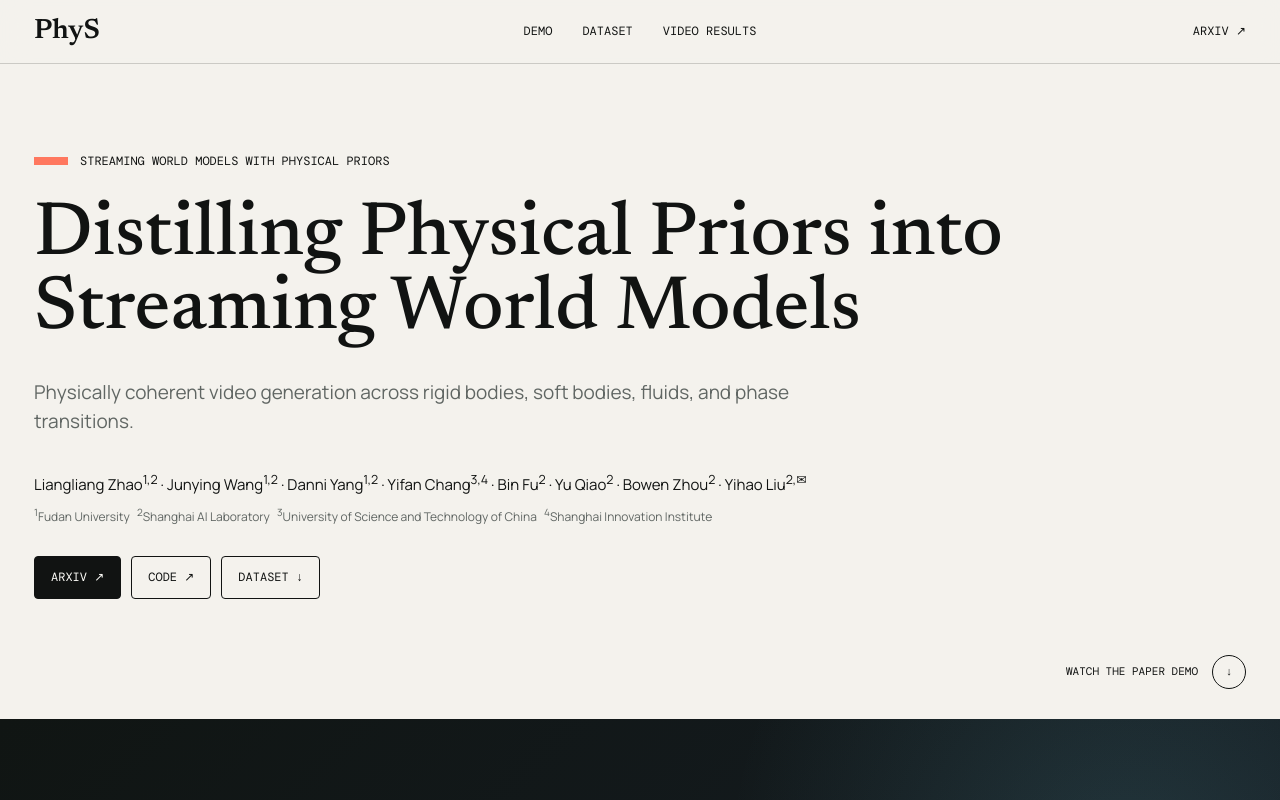
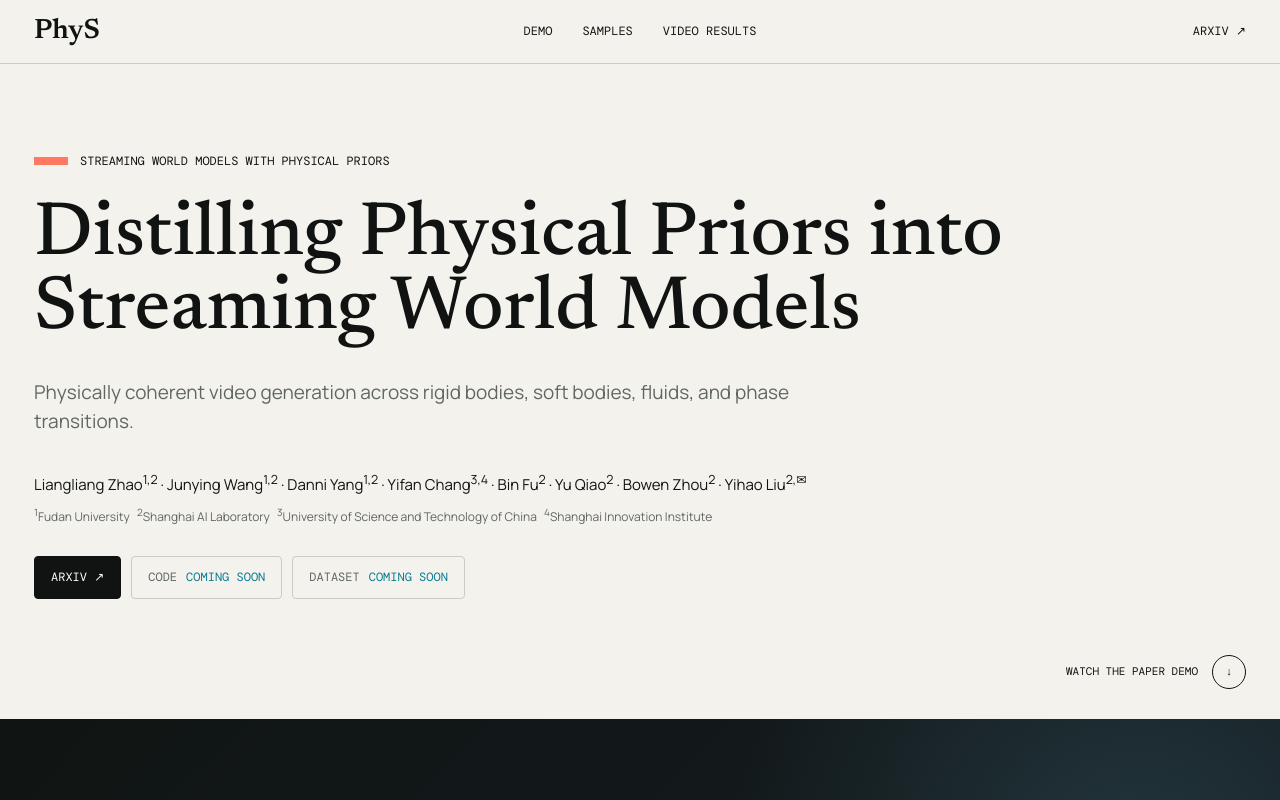
Before and after one commit to lyongo/PhyS, a plain HTML site: page index.html in a window 1280 px wide. Shown: the top 800 px of the page. Drawn offline with nearby package versions, Linux system fonts and the light colour scheme.

Commit message:
Mark code and dataset as coming soon

```diff
--- a/index.html
+++ b/index.html
@@ -16,7 +16,7 @@
       <a class="wordmark" href="#top" aria-label="PhyS home">PhyS</a>
       <nav aria-label="Primary navigation">
         <a href="#demo">Demo</a>
-        <a href="#dataset">Dataset</a>
+        <a href="#dataset">Samples</a>
         <a href="#comparisons">Video results</a>
       </nav>
       <a class="header-link" href="assets/files/paper.pdf">Arxiv <span aria-hidden="true">&#8599;</span></a>
@@ -42,8 +42,8 @@
 
         <div class="actions" aria-label="Project links">
           <a class="action action-primary" href="assets/files/paper.pdf">Arxiv <span aria-hidden="true">&#8599;</span></a>
-          <a class="action" href="https://github.com/lyongo/PhyS">Code <span aria-hidden="true">&#8599;</span></a>
-          <a class="action" href="#dataset">Dataset <span aria-hidden="true">&#8595;</span></a>
+          <span class="action action-coming-soon" aria-disabled="true">Code <small>Coming soon</small></span>
+          <span class="action action-coming-soon" aria-disabled="true">Dataset <small>Coming soon</small></span>
         </div>
 
         <a class="scroll-cue" href="#demo">
@@ -141,8 +141,8 @@
         <p>Distilling Physical Priors into Streaming World Models</p>
         <div>
           <a href="assets/files/paper.pdf">Arxiv <span aria-hidden="true">&#8599;</span></a>
-          <a href="https://github.com/lyongo/PhyS">Code <span aria-hidden="true">&#8599;</span></a>
-          <a href="#dataset">Dataset <span aria-hidden="true">&#8593;</span></a>
+          <span class="resource-status">Code <small>Coming soon</small></span>
+          <span class="resource-status">Dataset <small>Coming soon</small></span>
         </div>
       </section>
     </main>
--- a/style.css
+++ b/style.css
@@ -166,10 +166,25 @@ h1 span {
   transition: background 160ms ease, color 160ms ease, transform 160ms ease;
 }
 
-.action:hover {
+.action:not(.action-coming-soon):hover {
   background: var(--ink);
   color: var(--paper);
   transform: translateY(-2px);
+}
+
+.action-coming-soon {
+  display: inline-flex;
+  align-items: center;
+  gap: 9px;
+  border-color: var(--line);
+  color: var(--muted);
+  cursor: default;
+}
+
+.action-coming-soon small,
+.resource-status small {
+  font: inherit;
+  color: #087d91;
 }
 
 .action-primary {
@@ -473,11 +488,25 @@ figcaption span {
   gap: 24px;
 }
 
+.closing a,
+.closing .resource-status {
+  font-family: "DM Mono", monospace;
+  font-size: 12px;
+  text-transform: uppercase;
+}
+
 .closing a {
-  font-family: "DM Mono", monospace;
-  font-size: 12px;
-  text-transform: uppercase;
   text-underline-offset: 5px;
+}
+
+.closing .resource-status {
+  display: inline-flex;
+  gap: 7px;
+  color: rgba(242, 241, 235, 0.74);
+}
+
+.closing .resource-status small {
+  color: var(--acid);
 }
 
 footer {
```
